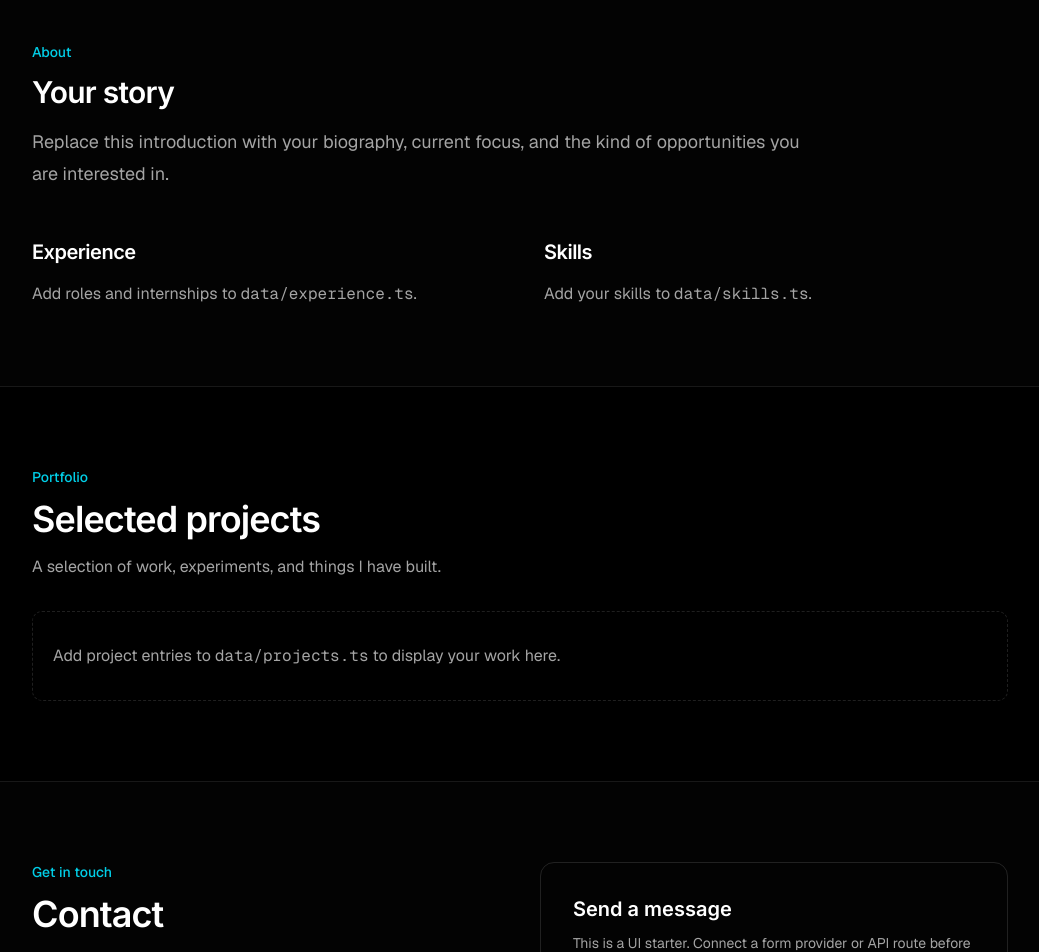
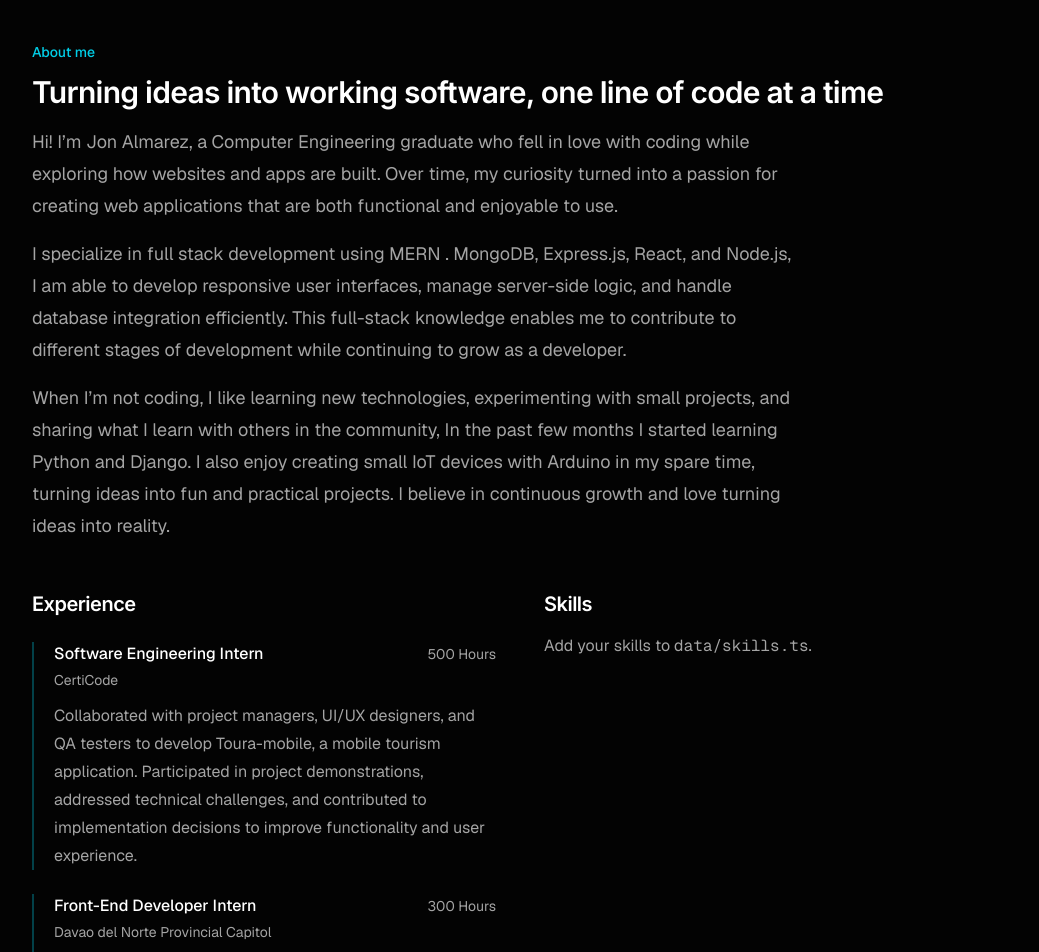
Before and after one commit to JonBaldwinAlmarez/portfolio-2026, a Next.js app: page / in a window 1280 px wide. Shown: the part 620-1572 px from the top of the page, without its empty margins (120-1159 px from the left). Built offline with nearby package versions, Linux system fonts and the light colour scheme.

Commit message:
Add experience data and enhance About section with detailed biography and skills

```diff
--- a/data/experience.ts
+++ b/data/experience.ts
@@ -5,4 +5,19 @@ export type ExperienceItem = {
   description: string;
 };
 
-export const experience: ExperienceItem[] = [];
+export const experience: ExperienceItem[] = [
+  {
+    role: "Software Engineering Intern",
+    organization: "CertiCode",
+    period: "500 Hours",
+    description:
+      "Collaborated with project managers, UI/UX designers, and QA testers to develop Toura-mobile, a mobile tourism application. Participated in project demonstrations, addressed technical challenges, and contributed to implementation decisions to improve functionality and user experience.",
+  },
+  {
+    role: "Front-End Developer Intern",
+    organization: "Davao del Norte Provincial Capitol",
+    period: "300 Hours",
+    description:
+      "Developed front-end features for a web application using HTML, CSS, and JavaScript. Contributed to the user interface and implemented interactive functionality to support the application's requirements.",
+  },
+];
--- a/features/home/components/About.tsx
+++ b/features/home/components/About.tsx
@@ -6,20 +6,37 @@ export default function AboutPreview() {
     <section
       aria-labelledby="about-heading"
       className="scroll-mt-20 border-y border-border/70 bg-muted/30"
-      id="about"
-    >
+      id="about">
       <div className="mx-auto w-full max-w-5xl px-6 py-16 sm:py-20">
-        <p className="text-sm font-medium text-primary">About</p>
+        <p className="text-sm font-medium text-primary">About me</p>
         <h2
           className="mt-3 font-heading text-3xl font-semibold tracking-tight"
-          id="about-heading"
-        >
-          Your story
+          id="about-heading">
+          Turning ideas into working software, one line of code at a time
         </h2>
         <p className="mt-4 max-w-3xl text-lg leading-8 text-muted-foreground">
-          Replace this introduction with your biography, current focus, and the
-          kind of opportunities you are interested in.
+          Hi! I’m Jon Almarez, a Computer Engineering graduate who fell in love
+          with coding while exploring how websites and apps are built. Over
+          time, my curiosity turned into a passion for creating web applications
+          that are both functional and enjoyable to use.
         </p>
+        <p className="mt-4 max-w-3xl text-lg leading-8 text-muted-foreground">
+          I specialize in full stack development using MERN . MongoDB,
+          Express.js, React, and Node.js, I am able to develop responsive user
+          interfaces, manage server-side logic, and handle database integration
+          efficiently. This full-stack knowledge enables me to contribute to
+          different stages of development while continuing to grow as a
+          developer.
+        </p>
+        <p className="mt-4 max-w-3xl text-lg leading-8 text-muted-foreground">
+          When I’m not coding, I like learning new technologies, experimenting
+          with small projects, and sharing what I learn with others in the
+          community, In the past few months I started learning Python and
+          Django. I also enjoy creating small IoT devices with Arduino in my
+          spare time, turning ideas into fun and practical projects. I believe
+          in continuous growth and love turning ideas into reality.
+        </p>
+        {/* Experience and Skill section */}
         <div className="mt-12 grid gap-12 md:grid-cols-2">
           <ExperienceSection />
           <SkillsSection />
```
